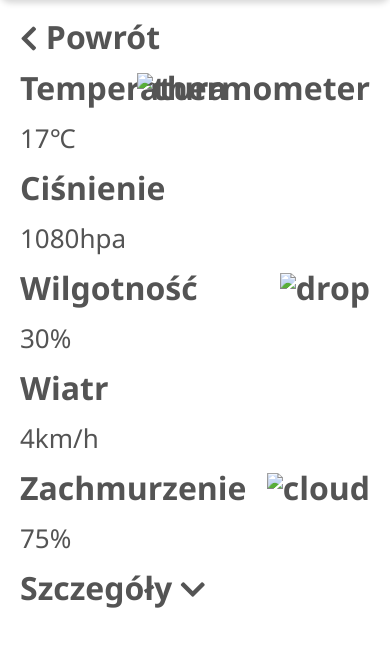
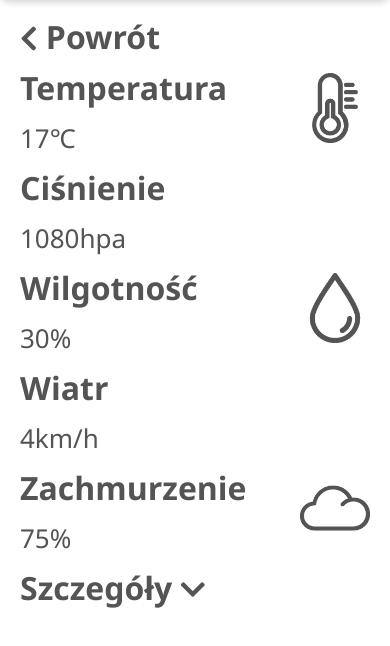
Before and after one commit to Novembert/WeatherApp, a plain HTML site: page poznan.html in a window 390 px wide. Shown: the part 190-836 px from the top of the page. Drawn offline with nearby package versions, Linux system fonts and the light colour scheme; the site is published under a folder, as on GitHub Pages, so addresses that start at the root find nothing.

Commit message:
smallest mobile done

```diff
--- a/poznan.html
+++ b/poznan.html
@@ -22,25 +22,25 @@
         </header>
         <main>
             <h2 id="backLink"><i class="fas fa-chevron-left"></i> Powrót</i></h2>
-            <h2>Temperatura <img src="/ikony/termometr1.png" alt="thermometer"></h2>
+            <h2>Temperatura <img src="ikony/termometr1.png" alt="thermometer"></h2>
             <p>17&#8451</p>
             <h2>Ciśnienie</h2>
             <p>1080hpa</p>
-            <h2>Wilgotność <img src="/ikony/kropla.png" alt="drop"></h2>
+            <h2>Wilgotność <img src="ikony/kropla.png" alt="drop"></h2>
             <p>30%</p>
             <h2>Wiatr</h2>
             <p>4km/h</p>
-            <h2>Zachmurzenie <img src="/ikony/chmura.png" alt="cloud"></h2>
+            <h2>Zachmurzenie <img src="ikony/chmura.png" alt="cloud"></h2>
             <p>75%</p>
             <section class="button">
                 <h2>Szczegóły <i class="fas fa-chevron-down"></i></h2>
             </section>
             <section id="details">
-                <h2>Wschód słońca <img src="/ikony/slonce.png" alt="sun"></h2>
+                <h2>Wschód słońca <img src="ikony/slonce.png" alt="sun"></h2>
                 <p>6:36</p>
                 <h2>Zachód słońca</h2>
                 <p>20:25</p>
-                <h2>Maksymalna temperatura <img src="/ikony/termometr2.png" alt="thermometer"></h2>
+                <h2>Maksymalna temperatura <img src="ikony/termometr2.png" alt="thermometer"></h2>
                 <p>21&#8451</p>
                 <h2>Minimalna temperatura</h2>
                 <p>7&#8451</p>
```
